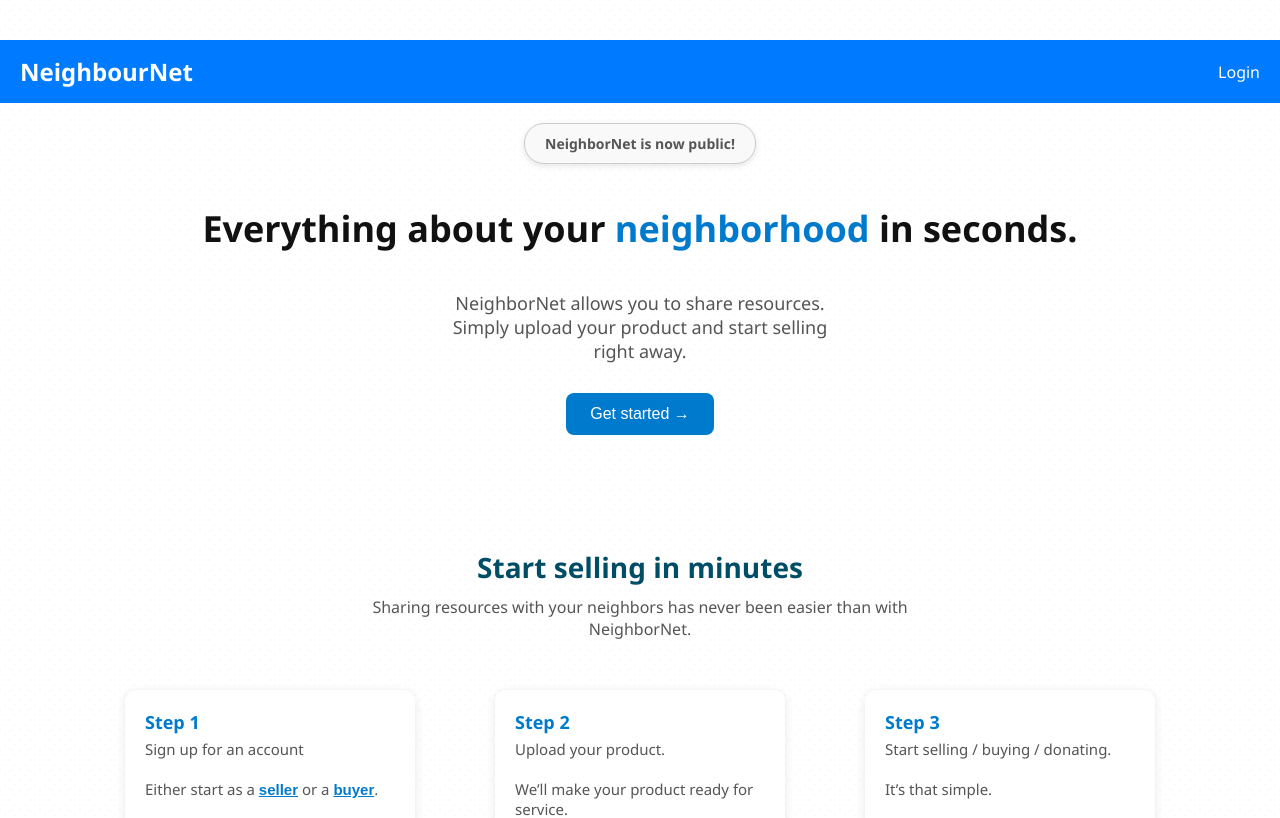
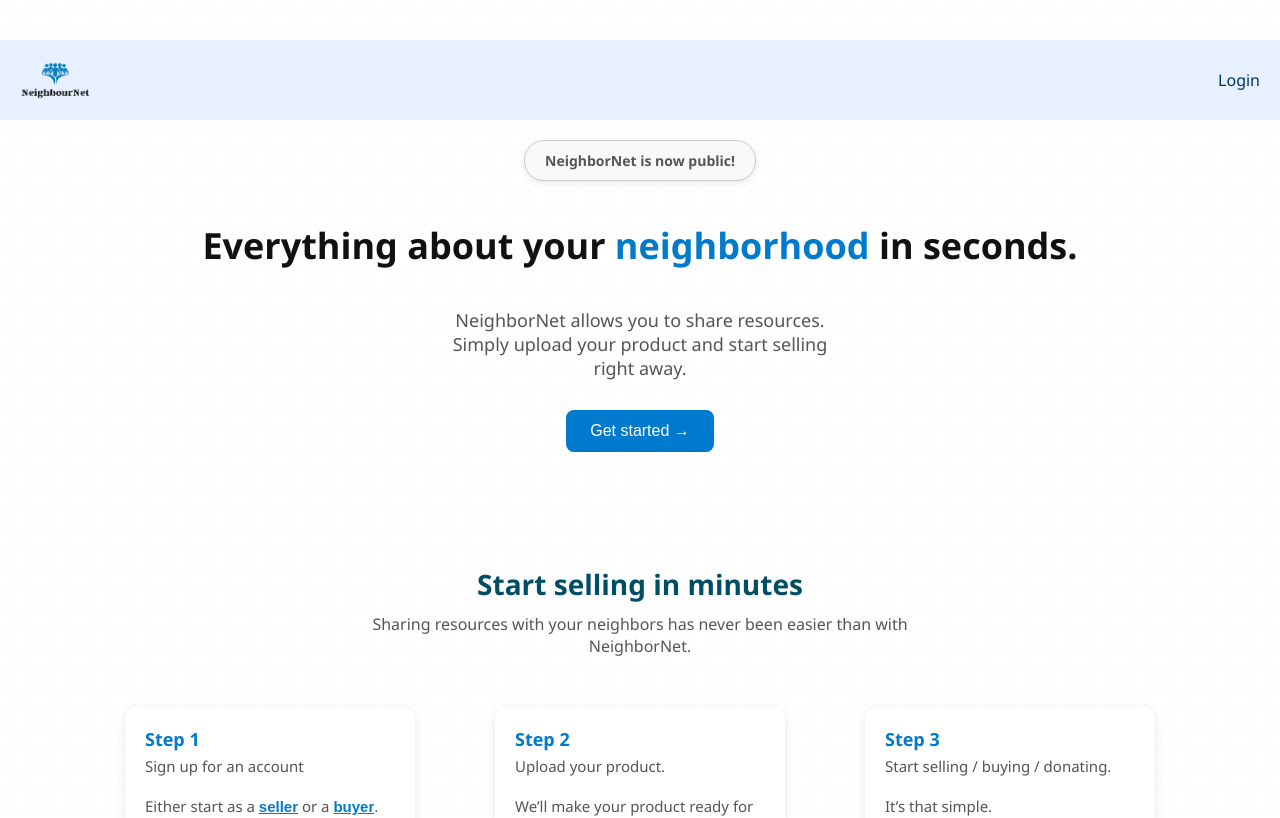
Before and after one commit to kavyadhariwal/neighbournet, a React (Create React App) app in the folder frontend/: page / in a window 1280 px wide. Shown: the top 818 px of the page. Built offline with nearby package versions, Linux system fonts and the light colour scheme.

Commit message:
Add new feature for admin completion

```diff
--- a/frontend/src/App.js
+++ b/frontend/src/App.js
@@ -7,7 +7,7 @@ import Dashboard from './pages/dashboard';
 import Homepage from './pages/homepage';
 import Landing from './pages/landing';
 import ProductsPage from './pages/productsPage';
-import ComplaintForm from './pages/complaint_form';
+import ComplaintForm from './pages/Complaint_Form';
 import About from './pages/About';
 import Logout from './pages/Logout';
 import Layout from './components/Layout';
--- a/frontend/src/components/Navbar.js
+++ b/frontend/src/components/Navbar.js
@@ -3,8 +3,8 @@ import React from 'react';
 export default function Navbar() {
   const navStyle = {
     width: '100vw',
-    backgroundColor: '#007BFF',
-    color: 'white',
+    backgroundColor: '#e6f0ff', // light gray
+    color: '#333',
     padding: '15px 20px',
     display: 'flex',
     justifyContent: 'space-between',
@@ -22,14 +22,23 @@ export default function Navbar() {
   };
 
   const loginStyle = {
-    color: 'white',
+    color: '#003366', // dark blue to match the theme
     textDecoration: 'none',
     fontSize: '16px',
+    fontWeight: '500',
   };
+
+
+  const logoStyle = {
+    height: '50px',
+    width: '70px',
+  };
+
 
   return (
     <nav style={navStyle}>
-      <div style={titleStyle}>NeighbourNet</div>
+     <img src="/logo.png" alt="Neighbournet logo" style={logoStyle} />
+
       <a href="/login" style={loginStyle}>Login</a>
     </nav>
   );
```
Also changed, not shown: frontend/public/logo.png.
